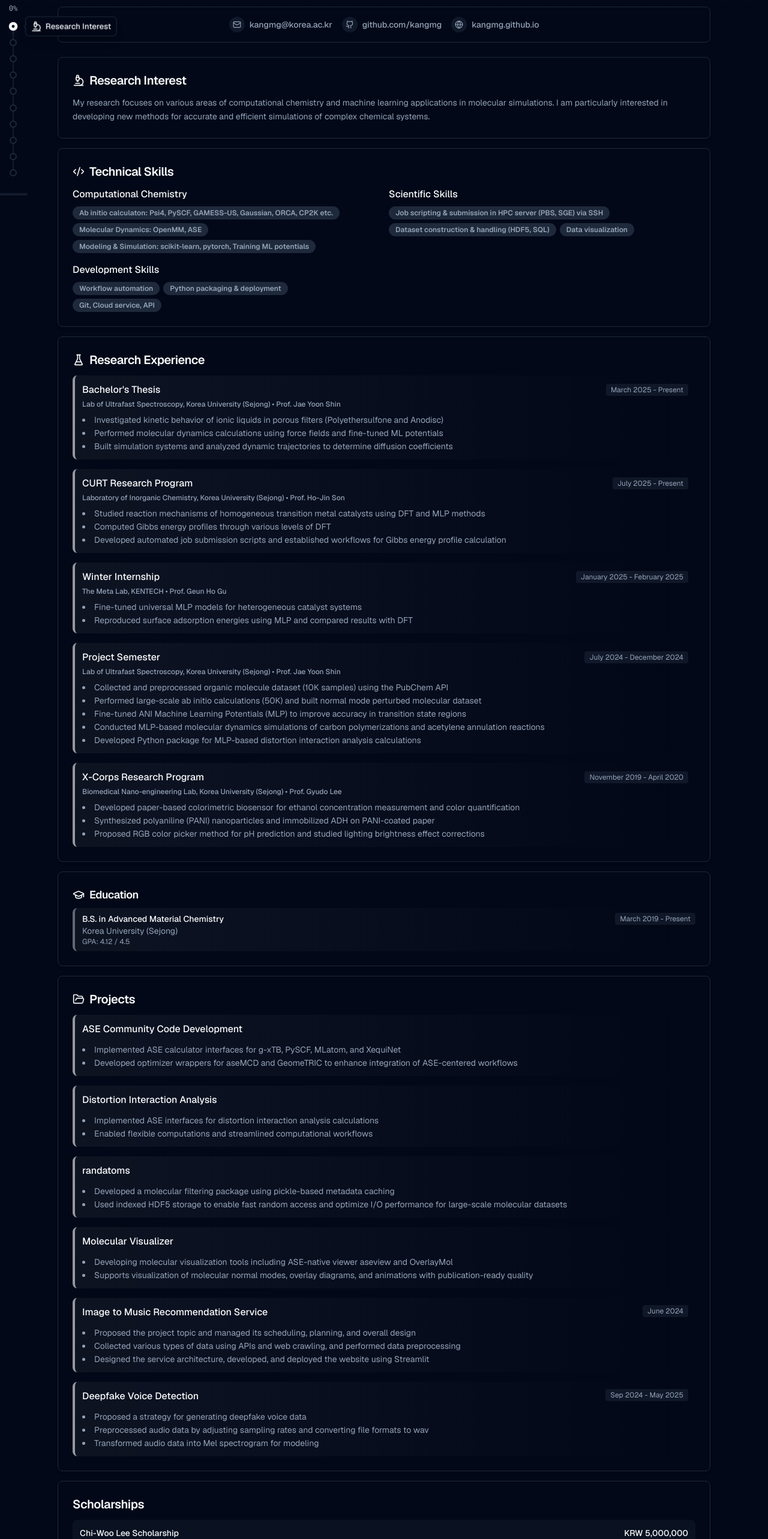
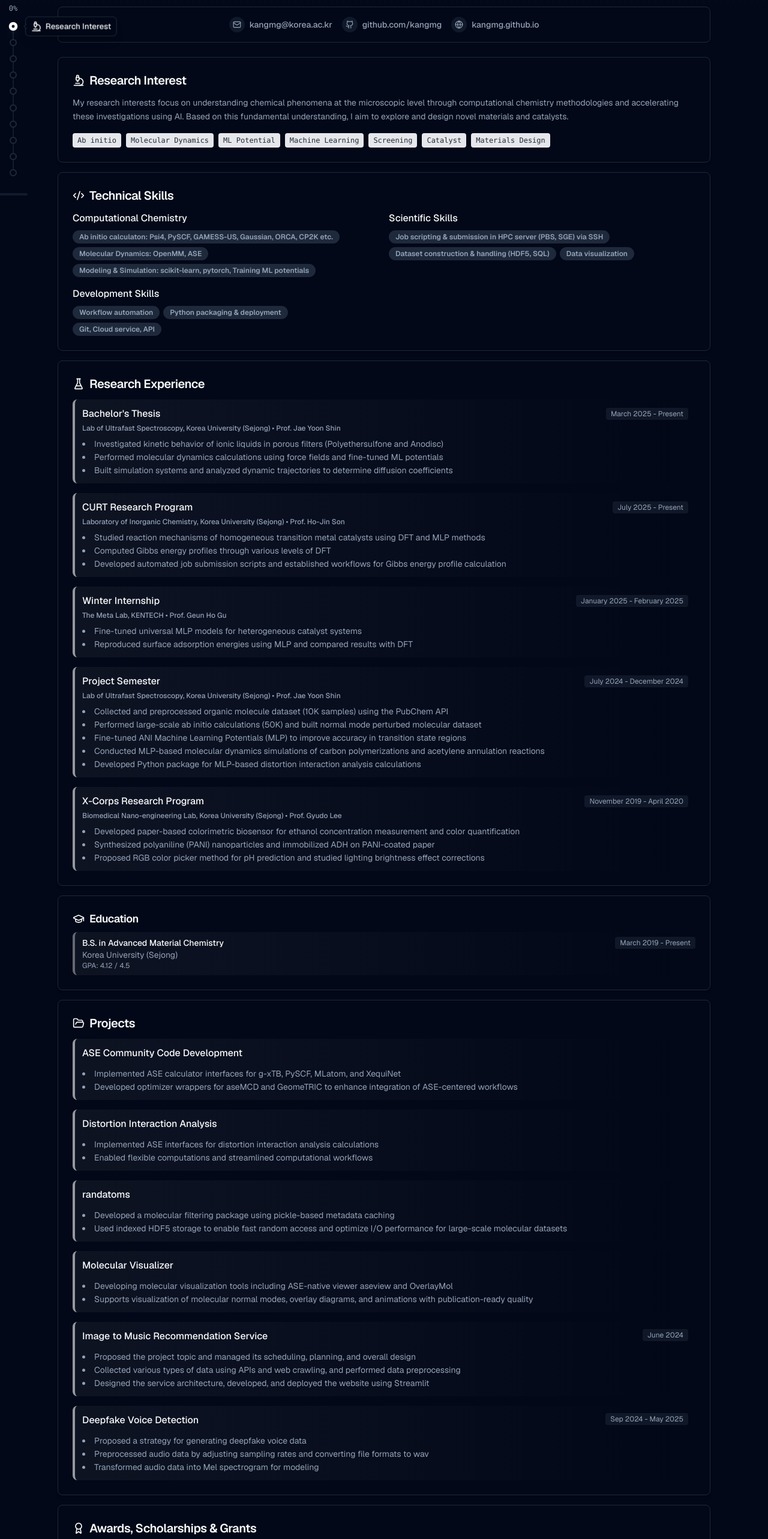
Before and after one commit to kangmg/CV, a Next.js app: page /CV/ in a window 1280 px wide. Shown: the part 234-2800 px from the top of the page at 60% size. Built offline with nearby package versions, Linux system fonts and the light colour scheme.

Commit message:
research interest

```diff
--- a/app/page.tsx
+++ b/app/page.tsx
@@ -67,7 +67,7 @@ export default function CVPage() {
         {activeTab === "cv" ? (
           <div className="space-y-4">
             <section id="research-interest" className="scroll-mt-24">
-              <ResearchInterest content={data.research_interest} />
+              <ResearchInterest content={data.research_interest} keywords={data.Keywords} />
             </section>
             <section id="technical-skills" className="scroll-mt-24">
               <Skills skills={data.skills} />
--- a/components/cv/awards.tsx
+++ b/components/cv/awards.tsx
@@ -9,21 +9,30 @@ interface AwardsProps {
 }
 
 export function Awards({ awards, scholarships, grants }: AwardsProps) {
-  // Determine which section title to use based on which arrays have content
-  const sectionTitle = awards.length > 0 ? "Awards & Honors" :
-                      scholarships.length > 0 ? "Scholarships" :
-                      grants.length > 0 ? "Research Grants" : ""
+  const awardCategories = [
+    { title: "Awards & Honors", items: awards, icon: AwardIcon },
+    { title: "Scholarships", items: scholarships, icon: GraduationCap },
+    { title: "Research Grants", items: grants, icon: Gift },
+  ]
 
   return (
     <Card className="border-border bg-card shadow-md hover:shadow-lg transition-shadow duration-300">
       <CardHeader className="pb-3">
-        <CardTitle className="text-xl font-semibold text-foreground">
-          {sectionTitle}
+        <CardTitle className="text-xl font-semibold text-foreground flex items-center gap-2">
+          <AwardIcon className="h-5 w-5 text-primary" />
+          Awards, Scholarships & Grants
         </CardTitle>
       </CardHeader>
       <CardContent className="pt-0">
+        <div className="space-y-6">
+          {awardCategories.map((category, index) => (
+            category.items.length > 0 && (
+              <div key={index}>
+                <h3 className="text-base font-medium text-foreground mb-3">
+                  {category.title}
+                </h3>
                 <div className="space-y-2">
-          {[...awards, ...scholarships, ...grants].map((item, itemIndex) => (
+                  {category.items.map((item, itemIndex) => (
                     <div key={itemIndex} className="flex justify-between items-start p-3 bg-muted/30 rounded-lg">
                       <div>
                         <p className="font-medium text-sm text-foreground">{item.name}</p>
@@ -33,6 +42,10 @@ export function Awards({ awards, scholarships, grants }: AwardsProps) {
                     </div>
                   ))}
                 </div>
+              </div>
+            )
+          ))}
+        </div>
       </CardContent>
     </Card>
   )
--- a/components/cv/research-interest.tsx
+++ b/components/cv/research-interest.tsx
@@ -3,9 +3,10 @@ import { Microscope } from "lucide-react"
 
 interface ResearchInterestProps {
   content: string
+  keywords?: string[]
 }
 
-export function ResearchInterest({ content }: ResearchInterestProps) {
+export function ResearchInterest({ content, keywords }: ResearchInterestProps) {
   return (
     <Card className="border-border bg-card shadow-md hover:shadow-lg transition-shadow duration-300">
       <CardHeader className="pb-3">
@@ -16,6 +17,18 @@ export function ResearchInterest({ content }: ResearchInterestProps) {
       </CardHeader>
       <CardContent className="pt-0">
         <p className="text-muted-foreground leading-relaxed text-sm">{content}</p>
+        {keywords && keywords.length > 0 && (
+          <div className="mt-4 flex flex-wrap gap-2">
+            {keywords.map((keyword, index) => (
+              <code
+                key={index}
+                className="bg-gray-200 text-gray-800 px-2 py-1 rounded text-xs font-mono"
+              >
+                {keyword}
+              </code>
+            ))}
+          </div>
+        )}
       </CardContent>
     </Card>
   )
--- a/data/cv-data.json
+++ b/data/cv-data.json
@@ -5,7 +5,16 @@
   "github": "github.com/kangmg",
   "email": "kangmg@korea.ac.kr",
   "blog": "kangmg.github.io",
-  "research_interest": "My research focuses on various areas of computational chemistry and machine learning applications in molecular simulations. I am particularly interested in developing new methods for accurate and efficient simulations of complex chemical systems.",
+  "research_interest": "My research interests focus on understanding chemical phenomena at the microscopic level through computational chemistry methodologies and accelerating these investigations using AI. Based on this fundamental understanding, I aim to explore and design novel materials and catalysts.",
+  "Keywords": [
+    "Ab initio",
+    "Molecular Dynamics",
+    "ML Potential",
+    "Machine Learning",
+    "Screening",
+    "Catalyst",
+    "Materials Design"
+  ],
   "skills": {
     "Computational_Chemistry": [
       "Ab initio calculaton: Psi4, PySCF, GAMESS-US, Gaussian, ORCA, CP2K etc.",
@@ -21,7 +30,6 @@
       "Workflow automation",
       "Python packaging & deployment",
       "Git, Cloud service, API"
-
     ]
   },
   "research_experience": [
--- a/types/cv.ts
+++ b/types/cv.ts
@@ -6,6 +6,7 @@ export interface CVData {
   email: string
   blog: string
   research_interest: string
+  Keywords?: string[]
   skills: {
     Computational_Chemistry: string[]
     Scientific_Skills: string[]
```
Also changed, not shown: cv-data.yml (+4 -4 lines), 1 other file (tests, documents, lock files or other folders). Lines whose indentation alone changed are shown as unchanged.
